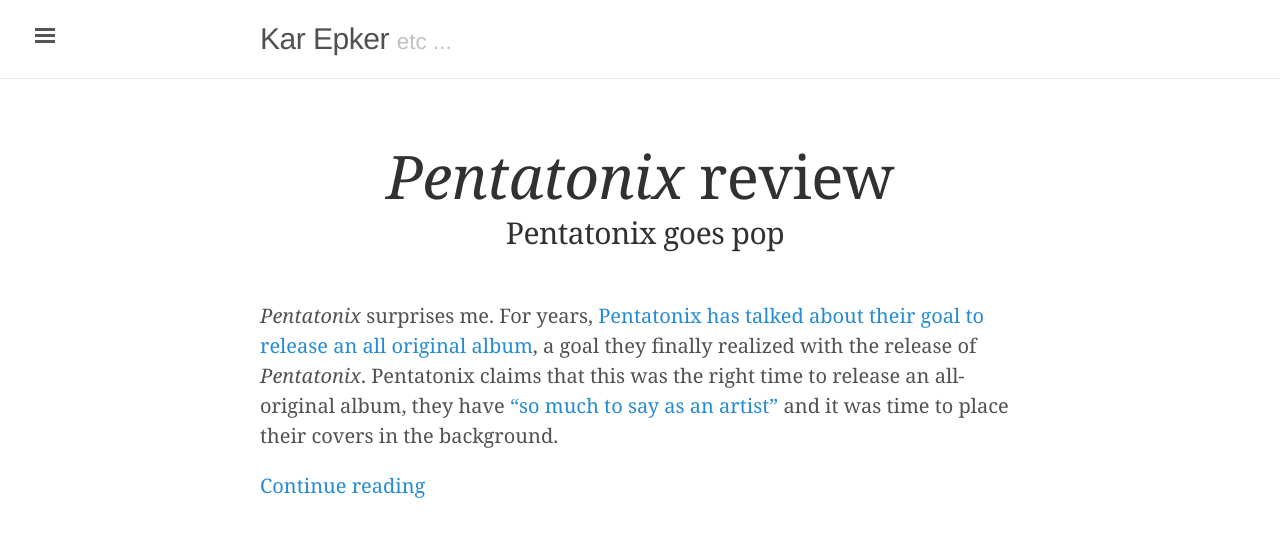
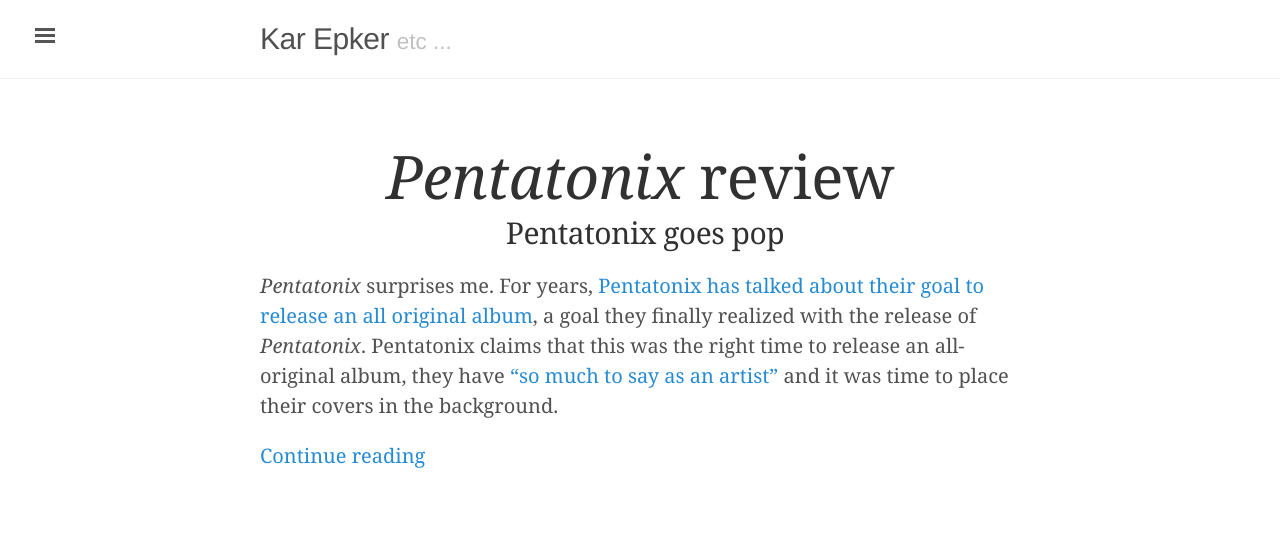
Before and after one commit to karepker/karepker.github.io, a Jekyll site: the page built from index.html, in a window 1280 px wide. Shown: the top 537 px of the page. Built offline with Jekyll 4.4.1, drawn with Linux system fonts in a browser that asks for light colours.

Commit message:
Better spacing between post/page header and content.

```diff
--- a/static/lanyon.css
+++ b/static/lanyon.css
@@ -515,14 +515,17 @@
 }
 
 /* Page/Post header with and without cover images */
-.post-header {
+.post-header,
+.page-header {
   width: 100%;
+  margin-bottom: 1rem;
 }
 .post-header.has-cover {
   background-size: cover;
   background-position: 50% 50%;
   position: relative;
   height: 500px;
+  margin-bottom: 2rem;
 }
 
 .post-header h1,
@@ -578,11 +581,6 @@
 .page-subtitle,
 .post-subtitle {
   margin-top: 0;
-}
-
-/* Post content */
-.post-content {
-  padding-top: 2rem;
 }
 
 /* Meta data line below post title */
```
Also changed, not shown: _layouts/page.html (+6 -2 lines).
